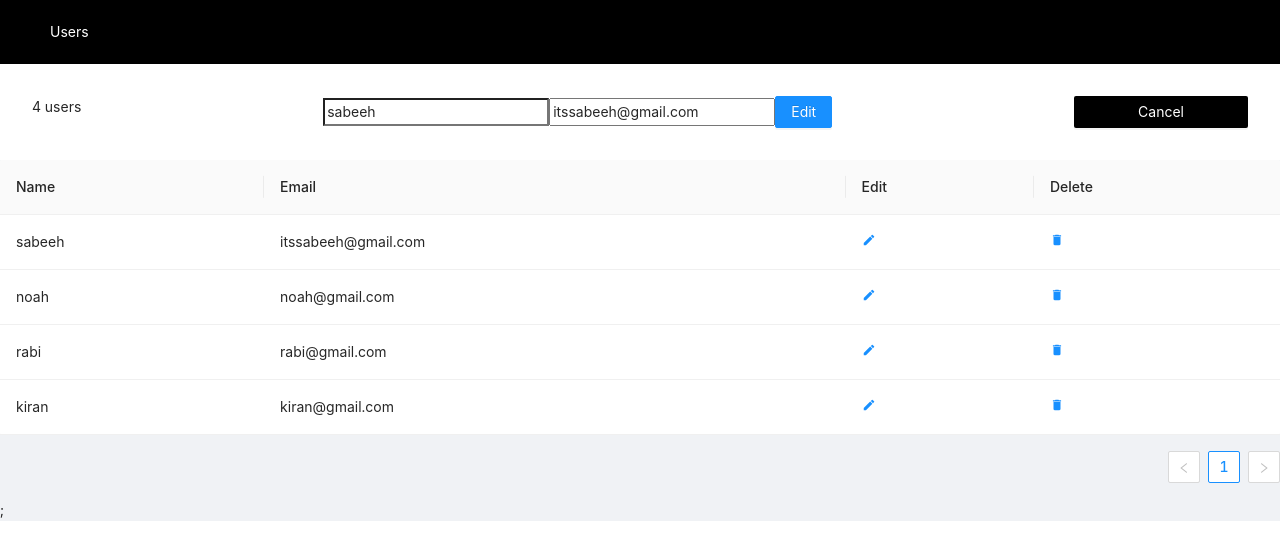
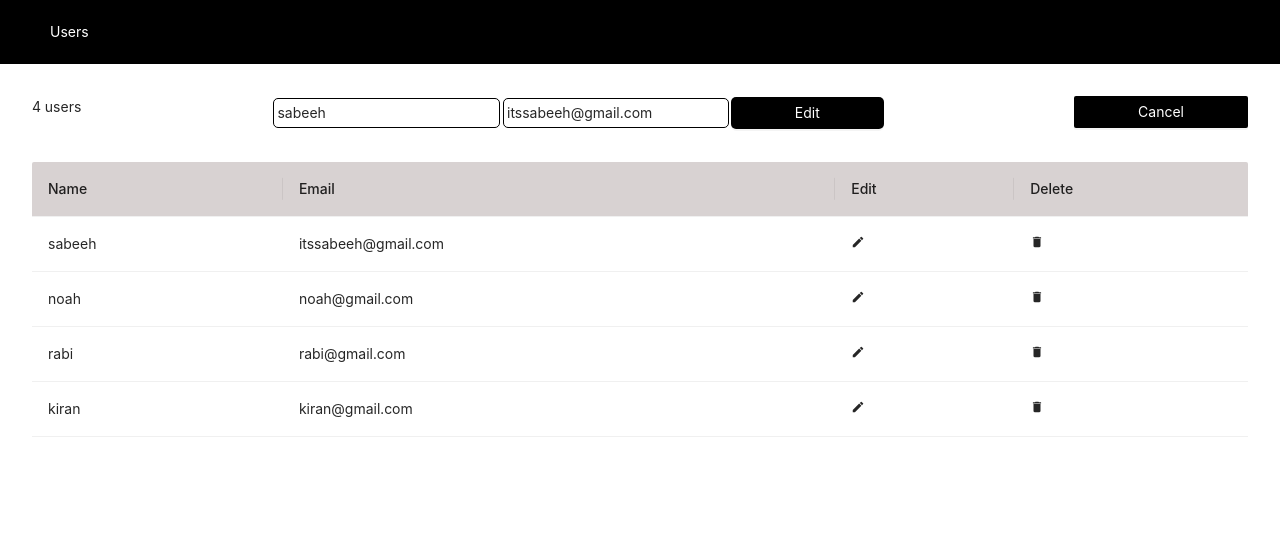
Before and after one commit to itssabeeh/userlist, a Next.js app: page / in a window 1280 px wide. Both pictures are taken after a click on the link 868 px from the left and 241 px from the top of the page. Shown: the top 560 px of the page. Built offline with nearby package versions, Linux system fonts and the light colour scheme.

Commit message:
completed styling

```diff
--- a/componets/AddUser.js
+++ b/componets/AddUser.js
@@ -18,6 +18,7 @@ const AddUser = ({
         {isModalOpen && (
           <form onSubmit={handleSubmit}>
             <input
+              className={AddUserStyle.inputStyle}
               required
               type="text"
               placeholder="User name"
@@ -26,6 +27,7 @@ const AddUser = ({
               onChange={handleChange}
             ></input>
             <input
+              className={AddUserStyle.inputStyle}
               required
               type="email"
               placeholder="email"
@@ -33,7 +35,11 @@ const AddUser = ({
               value={user.email}
               onChange={handleChange}
             ></input>
-            <Button type="primary" htmlType="submit">
+            <Button
+              type="primary"
+              htmlType="submit"
+              className={AddUserStyle.innerButton}
+            >
               {isEdit ? 'Edit' : 'Add User'}
             </Button>
           </form>
--- a/componets/Strucutre.js
+++ b/componets/Strucutre.js
@@ -1,11 +1,12 @@
 import { Layout } from 'antd';
+import 'antd/dist/antd.css';
 import Style from '../styles/Structure.module.css';
-import 'antd/dist/antd.css';
+
 const Strucutre = ({ children }) => {
   const { Header, Content } = Layout;
   return (
     <>
-      <Layout>
+      <Layout className={Style.mainContaioner}>
         <Header className={Style.header}>Users</Header>
         <Content>{children}</Content>
       </Layout>
--- a/pages/_app.js
+++ b/pages/_app.js
@@ -1,5 +1,5 @@
 import Strucutre from '../componets/Strucutre';
-
+import '../styles/globals.css';
 function MyApp({ Component, pageProps }) {
   return (
     <Strucutre>
--- a/pages/index.js
+++ b/pages/index.js
@@ -1,6 +1,7 @@
 import { useEffect, useState } from 'react';
-import { Table, Row, Col } from 'antd';
+import { Table } from 'antd';
 import { MdModeEdit, MdDelete } from 'react-icons/md';
+import indexStyle from '../styles/index.module.css';
 import AddUser from '../componets/AddUser';
 const index = () => {
   const [user, setUser] = useState({
@@ -90,7 +91,7 @@ const index = () => {
     setUsers(data);
   }, []);
   return (
-    <div>
+    <div className={indexStyle.content}>
       <AddUser
         length={users.length}
         handleSubmit={handleSubmit}
@@ -100,7 +101,9 @@ const index = () => {
         isModalOpen={isModalOpen}
         isEdit={isEdit}
       />
-      <Table dataSource={users} columns={columns} />;
+      <div className={indexStyle.tableContainer}>
+        <Table dataSource={users} columns={columns} />
+      </div>
     </div>
   );
 };
--- a/styles/AddUser.module.css
+++ b/styles/AddUser.module.css
@@ -4,12 +4,17 @@
   background: white;
   padding: 2rem;
 }
-.addButton {
-  background: black;
-  border: black;
-  padding: 0 4rem;
-}
 .userForm {
   display: flex;
   justify-content: center;
 }
+.inputStyle {
+  text-decoration: none;
+  border: 1px solid black;
+  border-radius: 5px;
+  margin: 0.1rem;
+  padding: 0.2rem;
+}
+.innerButton {
+  border-radius: 5px;
+}
--- a/styles/Structure.module.css
+++ b/styles/Structure.module.css
@@ -2,3 +2,6 @@
   background: black !important;
   color: white !important;
 }
+.mainContaioner {
+  background: white;
+}
--- a/styles/globals.css
+++ b/styles/globals.css
@@ -4,6 +4,7 @@ body {
   margin: 0;
   font-family: -apple-system, BlinkMacSystemFont, Segoe UI, Roboto, Oxygen,
     Ubuntu, Cantarell, Fira Sans, Droid Sans, Helvetica Neue, sans-serif;
+  background: white;
 }
 
 a {
@@ -14,3 +15,23 @@ a {
 * {
   box-sizing: border-box;
 }
+
+/* antd styling */
+.ant-btn-primary {
+  background: black;
+  border: black;
+  padding: 0 4rem;
+}
+.ant-btn-primary:focus {
+  background: black;
+  border: black;
+}
+.ant-btn-primary:hover {
+  background: rgb(105, 104, 104);
+}
+.ant-table-thead > tr > th {
+  background: rgb(216, 210, 210);
+}
+.ant-table-pagination {
+  display: none;
+}
--- a/styles/index.module.css
+++ b/styles/index.module.css
@@ -0,0 +1,4 @@
+.tableContainer {
+  width: 95vw;
+  margin: 0 auto;
+}
```
Also changed, not shown: styles/Modal.module.css (deleted, +0 -14 lines).
